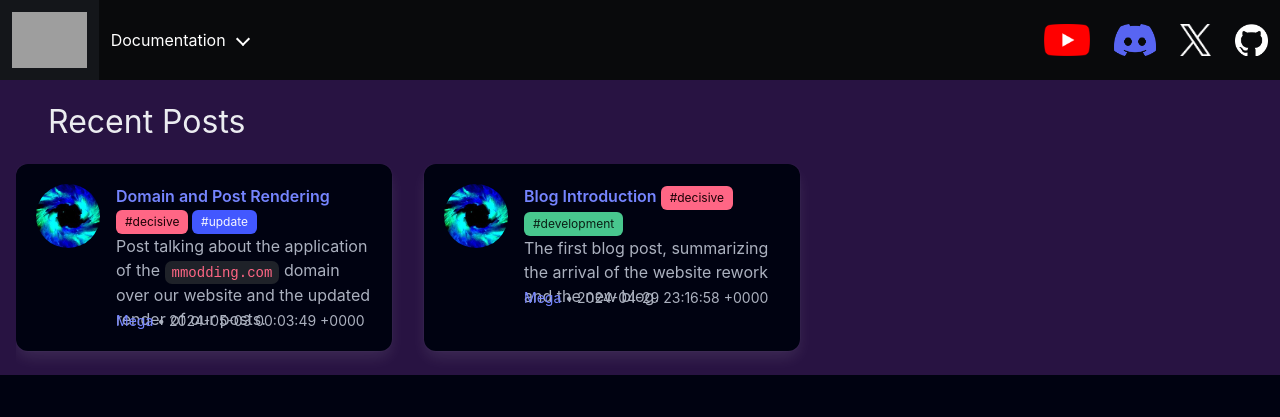
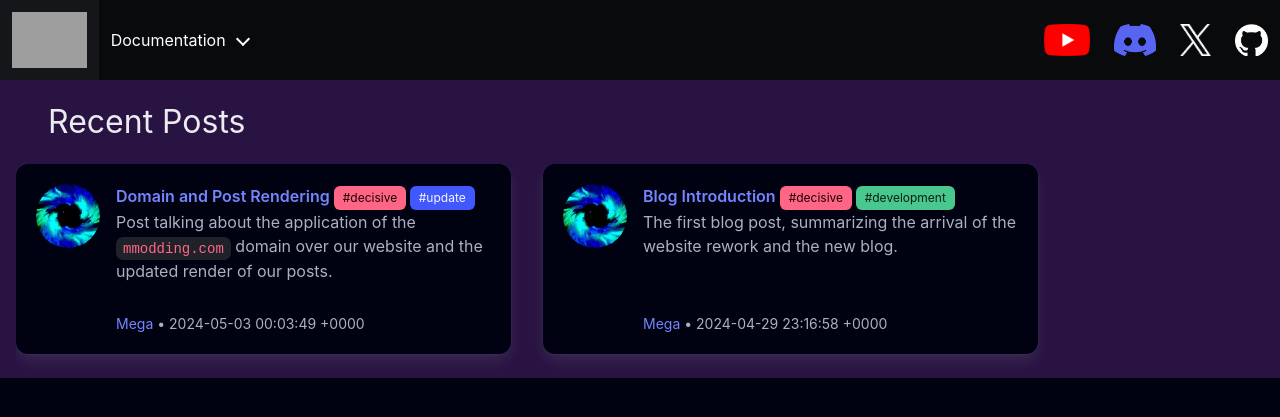
Before and after one commit to MModding/mmodding.github.io, a Jekyll site: the page built from docs/index.markdown, in a window 1280 px wide. Shown: the top 417 px of the page. Built offline with Jekyll 4.4.1, drawn with Linux system fonts in a browser that asks for light colours; grey boxes are pictures that could not be loaded.

Commit message:
fix posts display on home page

```diff
--- a/docs/_includes/css-properties.html
+++ b/docs/_includes/css-properties.html
@@ -22,7 +22,7 @@
     .posts {
         flex: 1 1 0;
         display: flex;
-        min-width: 10em;
+        min-width: 10rem;
         overflow-x: auto;
         gap: 1em;
     }
@@ -30,9 +30,9 @@
         background-color: rgb(0, 2, 17);
     }
     .content {
-        min-height: 8vw;
-        min-width: 20vw;
-        max-width: 20vw;
+        min-height: 150px;
+        min-width: 375px;
+        max-width: 375px;
         position: relative;
     }
     .tag {
```
